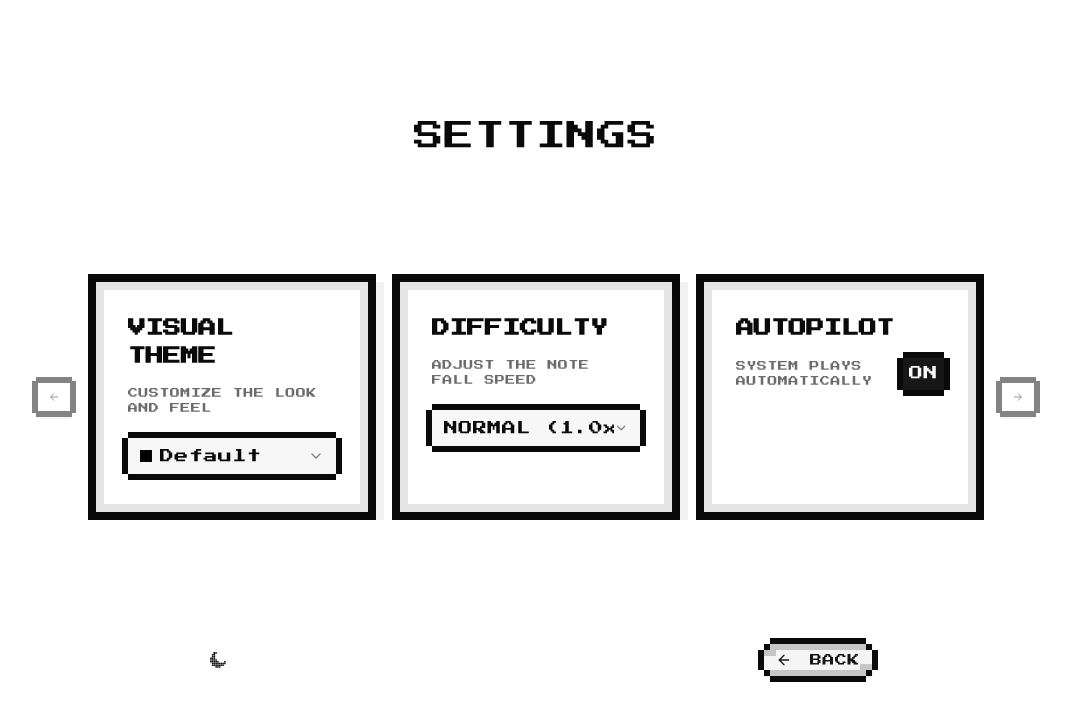
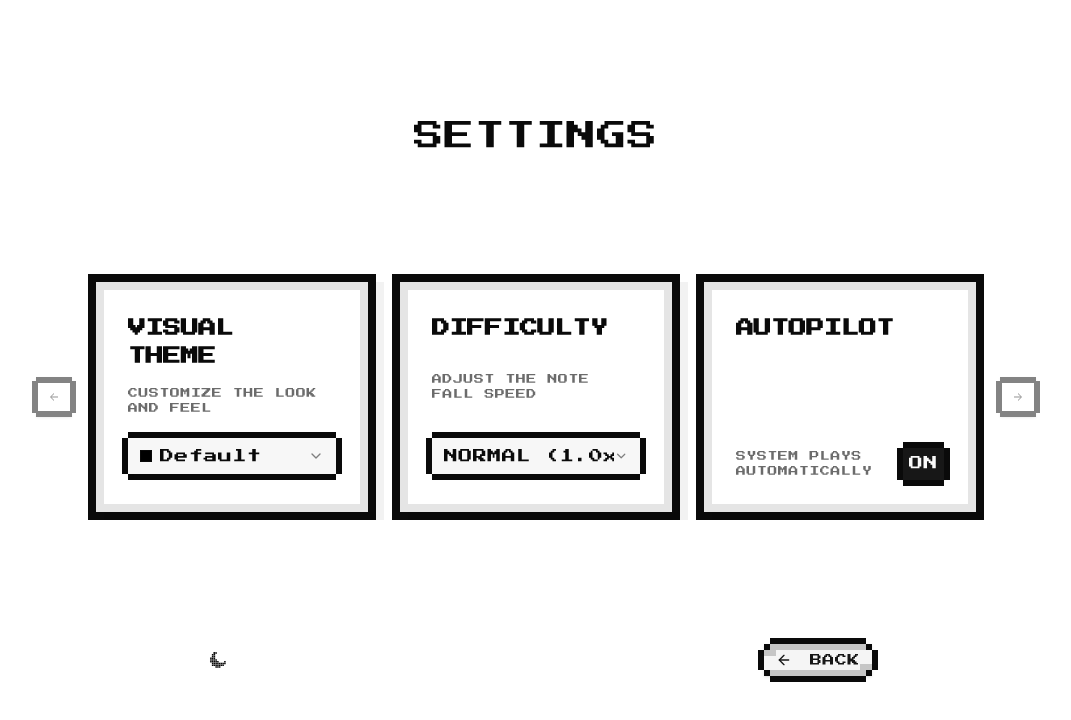
Before and after one commit to hongy20/midi-jam, a Next.js app: page /options in a window 1280 px wide. Shown: the top 720 px of the page, without its empty margins (104-1175 px from the left). Built offline with nearby package versions, Linux system fonts and the light colour scheme.

Commit message:
refactor(options): unify card structure using flexbox for anchored vertical alignment

```diff
--- a/src/app/options/components/options-page.view.tsx
+++ b/src/app/options/components/options-page.view.tsx
@@ -68,38 +68,35 @@ export function OptionsPageView({
           opts={{ align: "start", loop: false }}
         >
           <CarouselContent>
-            {/* Visual Theme Section */}
             <CarouselItem className="pl-4 jam-carousel-item">
               <Card className="border-8 shadow-[8px_8px_0px_0px_rgba(0,0,0,0.05)] h-full">
-                <CardHeader className="p-4 pb-4 md:p-6 md:pb-4">
+                <CardContent className="h-full p-4 md:p-6 flex flex-col justify-between gap-4">
                   <CardTitle font="retro" className="text-lg uppercase">
                     Visual Theme
                   </CardTitle>
-                </CardHeader>
-                <CardContent className="p-4 pt-0 md:p-6 md:pt-0 flex flex-col gap-4">
                   <p className="retro text-[10px] opacity-60 uppercase text-wrap">
                     Customize the look and feel
                   </p>
+                  <div className="w-full">
                     <SelectThemeDropdown
                       activeTheme={activeTheme}
                       onThemeChange={onThemeChange}
                     />
+                  </div>
                 </CardContent>
               </Card>
             </CarouselItem>
 
-            {/* Gameplay Section */}
             <CarouselItem className="pl-4 jam-carousel-item">
               <Card className="border-8 shadow-[8px_8px_0px_0px_rgba(0,0,0,0.05)] h-full">
-                <CardHeader className="p-4 pb-4 md:p-6 md:pb-4">
+                <CardContent className="h-full p-4 md:p-6 flex flex-col justify-between gap-4">
                   <CardTitle font="retro" className="text-lg uppercase">
                     Difficulty
                   </CardTitle>
-                </CardHeader>
-                <CardContent className="p-4 pt-0 md:p-6 md:pt-0 flex flex-col gap-4">
                   <p className="retro text-[10px] opacity-60 uppercase text-wrap">
                     Adjust the note fall speed
                   </p>
+                  <div className="w-full">
                     <Select
                       value={difficulty}
                       onValueChange={(val) =>
@@ -115,19 +112,17 @@ export function OptionsPageView({
                         <SelectItem value="hard">HARD (2.0x)</SelectItem>
                       </SelectContent>
                     </Select>
+                  </div>
                 </CardContent>
               </Card>
             </CarouselItem>
 
-            {/* Autopilot Section */}
             <CarouselItem className="pl-4 jam-carousel-item">
               <Card className="border-8 shadow-[8px_8px_0px_0px_rgba(0,0,0,0.05)] h-full">
-                <CardHeader className="p-4 pb-4 md:p-6 md:pb-4">
+                <CardContent className="h-full p-4 md:p-6 flex flex-col justify-between gap-4">
                   <CardTitle font="retro" className="text-lg uppercase">
                     Autopilot
                   </CardTitle>
-                </CardHeader>
-                <CardContent className="p-4 pt-0 md:p-6 md:pt-0 flex flex-col gap-4">
                   <div className="flex flex-col gap-4 min-[400px]:flex-row min-[400px]:items-center min-[400px]:justify-between">
                     <p className="retro text-[10px] opacity-60 uppercase min-[400px]:mb-0 text-wrap">
                       System plays automatically
```
Also changed, not shown: 1 other file (tests, documents, lock files or other folders). Lines whose indentation alone changed are shown as unchanged.
